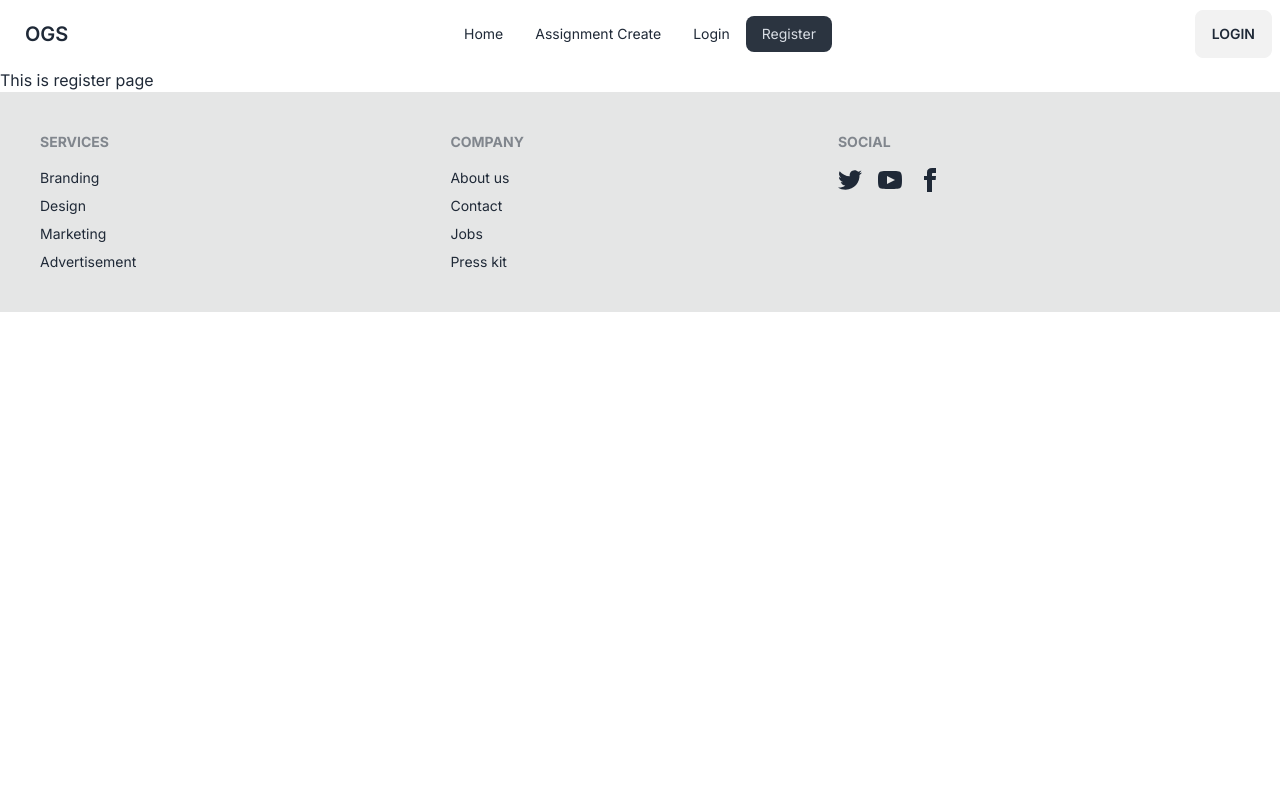
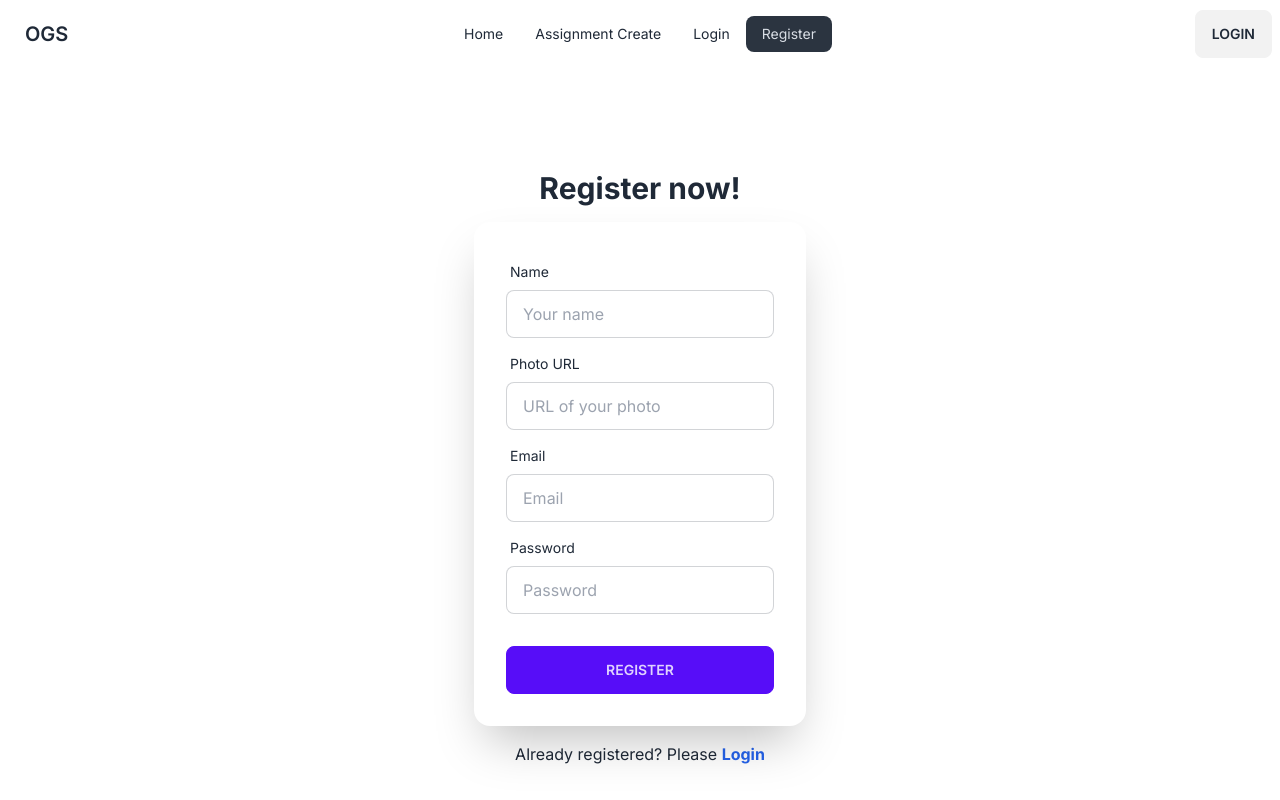
Before and after one commit to enamahmedshahaz/online-group-study-client, a React (Vite) app: page /register in a window 1280 px wide. Shown: the top 800 px of the page. Built offline with nearby package versions, Linux system fonts and the light colour scheme; no server answers.

Commit message:
Implement register page

```diff
--- a/src/firebase/firebase.config.js
+++ b/src/firebase/firebase.config.js
@@ -5,7 +5,7 @@ import { getAuth } from "firebase/auth";
 // TODO: Add SDKs for Firebase products that you want to use
 // https://firebase.google.com/docs/web/setup#available-libraries
 
-// Your web app's Firebase configuration
+
 // Your web app's Firebase configuration
 const firebaseConfig = {
   apiKey: import.meta.env.VITE_APIKEY,
--- a/src/pages/Register/Register.jsx
+++ b/src/pages/Register/Register.jsx
@@ -1,8 +1,128 @@
+
+import { useContext } from 'react';
+import toast, { Toaster } from 'react-hot-toast';
+import { Link } from 'react-router-dom';
+import { AuthContext } from '../../Providers/AuthProvider';
 
 const Register = () => {
+
+    const { createUser, updateUserProfile } = useContext(AuthContext);
+
+    const handleClickRegister = (e) => {
+
+        e.preventDefault();
+
+        const form = new FormData(e.currentTarget);
+
+        const name = form.get('name');
+        const photoUrl = form.get('photoUrl');
+        const email = form.get('email');
+        const password = form.get('password');
+
+        if (name.length == 0) {
+            toast.error('Please enter your name');
+            return;
+        }
+        if (photoUrl.length == 0) {
+            toast.error('Please enter a URL of your photo');
+            return;
+        }
+
+        if (!/^[A-Za-z0-9._%+-]+@[A-Za-z0-9.-]+\.[A-Za-z]{2,}$/.test(email)) {
+            toast.error('Email is not in valid format');
+            return;
+        }
+
+        if (password.length < 6) {
+            toast.error('Password length must me six or more');
+            return;
+        }
+
+        if (!/[A-Z]/.test(password)) {
+            toast.error('Password must have a capital letter');
+            return;
+        }
+
+        if (!/[`!@#$%^&*()_+\-=\[\]{};':"\\|,.<>\/?~]/.test(password)) {
+            toast.error('Password must have one special char');
+            return;
+        }
+
+        createUser(email, password)
+        .then( user => {
+            console.log(user);
+
+            updateUserProfile(name, photoUrl)
+                .then(() => {
+                    console.log('Profile update successful');
+                }).catch((error) => {
+                    console.error(error);
+                });
+            toast.success("Registration successful");
+            // clear all input values in the form
+            e.target.reset();
+        })
+        .catch(error => {
+            console.error(error);
+            toast.error(error.message);
+        });
+    }
+
     return (
-        <div>
-            This is register page
+
+        <div className="hero min-h-screen">
+
+            <Toaster
+                position="top-right"
+                reverseOrder={false}
+            />
+
+            <div className="hero-content flex-col">
+
+                <div className="text-center lg:text-left">
+                    <h1 className="text-3xl font-bold"> Register now!</h1>
+                </div>
+
+                <div className="card flex-shrink-0 w-full max-w-sm shadow-2xl bg-base-100">
+
+                    <form onSubmit={handleClickRegister} className="card-body">
+
+                        <div className="form-control">
+                            <label className="label">
+                                <span className="label-text">Name</span>
+                            </label>
+                            <input type="text" name="name" placeholder="Your name" className="input input-bordered" required />
+                        </div>
+
+                        <div className="form-control">
+                            <label className="label">
+                                <span className="label-text">Photo URL</span>
+                            </label>
+                            <input type="text" name="photoUrl" placeholder="URL of your photo" className="input input-bordered" required />
+                        </div>
+
+                        <div className="form-control">
+                            <label className="label">
+                                <span className="label-text">Email</span>
+                            </label>
+                            <input type="email" name="email" placeholder="Email" className="input input-bordered" required />
+                        </div>
+
+                        <div className="form-control">
+                            <label className="label">
+                                <span className="label-text">Password</span>
+                            </label>
+                            <input type="password" name="password" placeholder="Password" className="input input-bordered" required />
+                        </div>
+                        <div className="form-control mt-6">
+                            <input type="submit" value="Register" className="btn btn-primary" />
+                        </div>
+                    </form>
+                </div>
+                <div>
+                    <p>Already registered? Please <Link className="font-bold text-blue-600" to="/login">Login</Link></p>
+                </div>
+            </div>
         </div>
     );
 };
```
